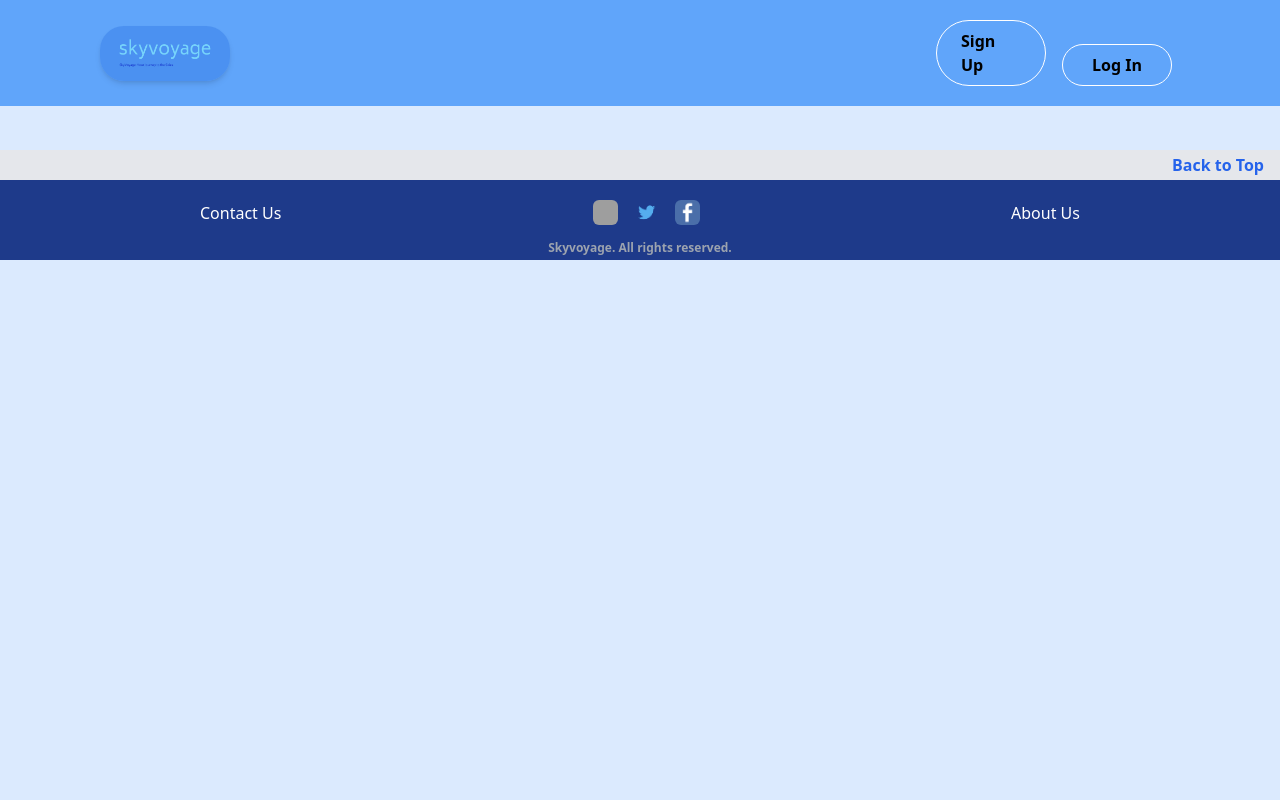
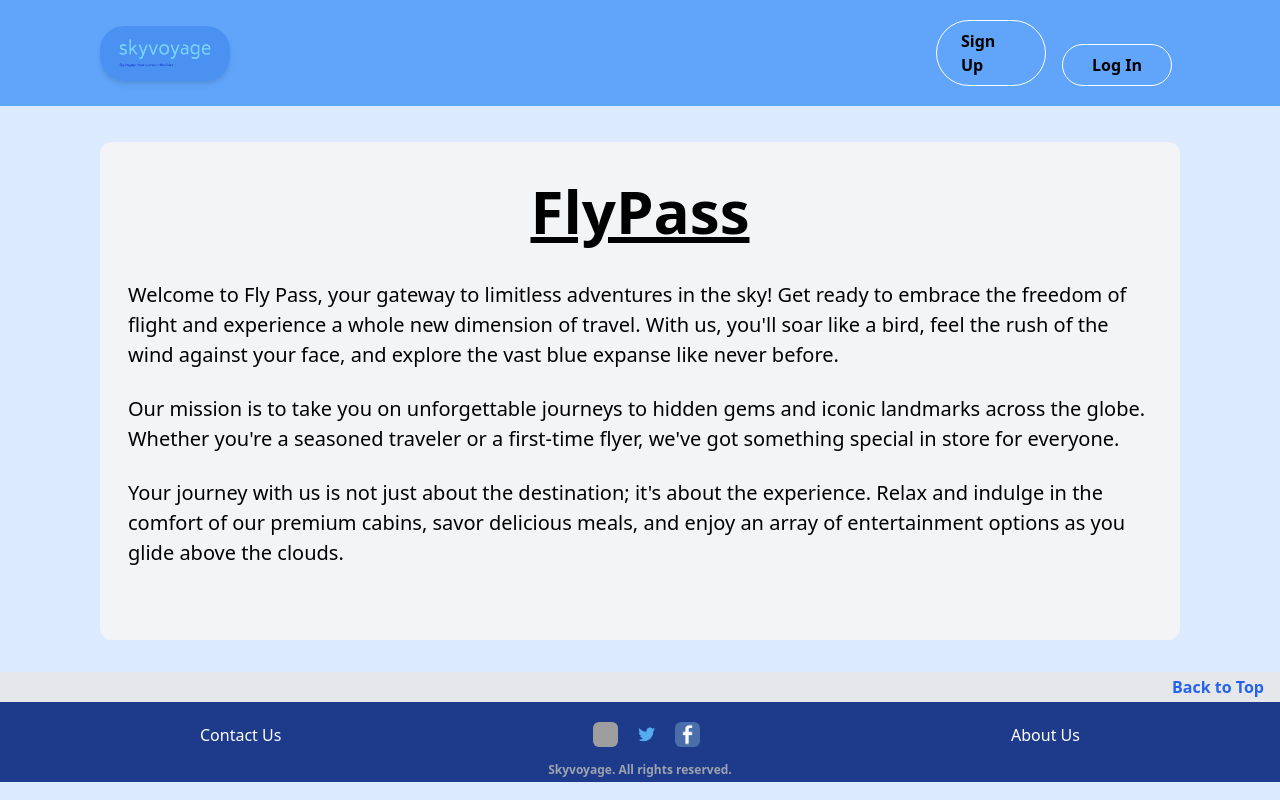
Before and after one commit to shubhjhawar/skyvoyage, a React (Vite) app in the folder frontend/: page /flypass in a window 1280 px wide. Built offline with nearby package versions, Linux system fonts and the light colour scheme; grey boxes are pictures that could not be loaded.

Commit message:
static pages done

```diff
--- a/frontend/src/App.jsx
+++ b/frontend/src/App.jsx
@@ -7,13 +7,11 @@ import Home from './pages/Home';
 import Login from './pages/Login';
 import Navbar from './components/Navbar';
 import Footer from './components/Footer';
-import Contact from './pages/Contact';
-import About from './pages/About';
 import FlightPage from './pages/FlightPage';
-
+import Extra from './pages/Extra';
+import { flypass, exclusiveDiscount, personalizedTravel, contact, about} from './constants';
 
 function App() {
-
   return (
     <BrowserRouter>
       <header >
@@ -24,9 +22,12 @@ function App() {
           <Route path="/" element={<Home />} />
           <Route path="/sign-up" element={<SignUp />} />
           <Route path="/login" element={<Login />} />
-          <Route path="/contact" element={<Contact />} />
-          <Route path="/about" element={<About />} />
           <Route path="/flights/:flight_id" element={<FlightPage />} />
+          <Route path="/deal" element={<Extra {...exclusiveDiscount} />} />
+          <Route path="/flypass" element={<Extra {...flypass}/>} />
+          <Route path="/plans" element={<Extra {...personalizedTravel}/>} />
+          <Route path="/contact" element={<Extra {...contact}/>} />
+          <Route path="/about" element={<Extra {...about}/>} />
         </Routes>
       </main>
       <footer>
--- a/frontend/src/components/Plans.jsx
+++ b/frontend/src/components/Plans.jsx
@@ -5,7 +5,7 @@ import { SectionWrapper } from '../hoc';
 const Plans = () => {
 
   return (
-    <a href="/Plans" className={`${styles.homeComponent}`}>
+    <a href="/plans" className={`${styles.homeComponent}`}>
         <h1 className={`${styles.homeComponentHeading} text-red-500`}>Personalized Plans</h1>
         <p className={`${styles.homeComponentPara} -mt-[20px]`}>Tailor your travel experience to perfection with our personalized travel planning services. Whether you're a solo traveler seeking adventure, a couple planning a romantic getaway, or a family looking for a memorable vacation, we've got you covered. Let us create a customized itinerary that fulfills your travel dreams.</p>
         <button
--- /dev/null
+++ b/frontend/src/constants/index.js
@@ -0,0 +1,39 @@
+export const flypass = {
+    heading:"FlyPass",
+    subpara1:"Welcome to Fly Pass, your gateway to limitless adventures in the sky! Get ready to embrace the freedom of flight and experience a whole new dimension of travel. With us, you'll soar like a bird, feel the rush of the wind against your face, and explore the vast blue expanse like never before.",
+    subpara2:"Our mission is to take you on unforgettable journeys to hidden gems and iconic landmarks across the globe. Whether you're a seasoned traveler or a first-time flyer, we've got something special in store for everyone.",
+    subpara3:"Your journey with us is not just about the destination; it's about the experience. Relax and indulge in the comfort of our premium cabins, savor delicious meals, and enjoy an array of entertainment options as you glide above the clouds.",
+
+};
+
+export const exclusiveDiscount = {
+    heading: "Limited Time Exclusive Discount",
+    subpara1:"This is your chance to get a limited-time exclusive discount of 20% on any flights going to Europe, this Fall.",
+    subpara2:"Don't miss this incredible offer to explore the enchanting cities, charming villages, and stunning landscapes of Europe while enjoying a special discount on your flight tickets.",
+    subpara3:"Hurry and book now! This offer is only valid for a limited time, and seats are filling up fast.",
+};
+
+export const personalizedTravel = {
+    heading: "Tailor Your Travel Experience",
+    subpara1: "Tailor your travel experience to perfection with our personalized travel planning services. Whether you're a solo traveler seeking adventure, a couple planning a romantic getaway, or a family looking for a memorable vacation, we've got you covered.",
+    subpara2: "Let us create a customized itinerary that fulfills your travel dreams. Our team of experienced travel experts will curate a unique journey tailored to your preferences, interests, and budget.",
+    subpara3: "From choosing the best destinations, accommodations, and activities, to providing insider tips and recommendations, we'll ensure your trip is unforgettable from start to finish.",
+};
+
+export const contact = {
+    heading: "Get in Touch",
+    subpara1: "We would love to hear from you and assist you with any inquiries or feedback you may have. Feel free to get in touch with our friendly customer support team!",
+    subpara2: "You can reach us through the following channels:",
+    subpara3: "Phone: +1 (123) 456-7890",
+    subpara4: "Email: info@skyvoyage.com",
+    subpara5: "Social Media: Follow us on Twitter, Facebook, and Instagram for the latest updates and offers!",
+};
+
+
+export const about = {
+    heading: "About SkyVoyage",
+    subpara1: "Welcome to SkyVoyage, your ultimate portal to extraordinary travel experiences. Our mission is to take you on unforgettable journeys high above the clouds, where you can explore the world's most captivating destinations and create cherished memories.",
+    subpara2: "At SkyVoyage, we are driven by a passion for travel and a commitment to excellence. We believe that every journey should be a seamless blend of comfort, convenience, and adventure, and that's exactly what we offer to our valued customers.",
+    subpara3: "With a wide selection of flights, personalized itineraries, and exceptional customer service, SkyVoyage is your go-to choice for all your travel aspirations. Whether you're a seasoned globetrotter or a first-time flyer, we've got something special for everyone.",
+    subpara4: "Join us as we embark on a voyage of discovery and immerse ourselves in the wonders of the world. Let your dreams take flight with SkyVoyage, and let the adventures begin!",
+};
--- a/frontend/src/hoc/SectionWrapper.jsx
+++ b/frontend/src/hoc/SectionWrapper.jsx
@@ -1,16 +1,16 @@
-import React from 'react'
+import React from 'react';
 
-const SectionWrapper = (Component, idName) =>
-function HOC() {
-    return (
-        <div className="px-[100px]">
-            <span className='hash-span' id={idName}>
-                &nbsp;
-            </span>
-            <Component />
-        </div>
-    )
-}
+const SectionWrapper = (Component, idName) => {
+  const WrapperComponent = (props) => (
+    <div className="px-[100px]">
+      <span className="hash-span" id={idName}>
+        &nbsp;
+      </span>
+      <Component {...props} />
+    </div>
+  );
 
+  return WrapperComponent;
+};
 
 export default SectionWrapper;
--- a/frontend/src/pages/About.jsx
+++ /dev/null
@@ -1,9 +0,0 @@
-import React from 'react'
-
-const About = () => {
-  return (
-    <div>About</div>
-  )
-}
-
-export default About
--- a/frontend/src/pages/Contact.jsx
+++ /dev/null
@@ -1,9 +0,0 @@
-import React from 'react'
-
-const Contact = () => {
-  return (
-    <div>Contact</div>
-  )
-}
-
-export default Contact
--- /dev/null
+++ b/frontend/src/pages/Extra.jsx
@@ -0,0 +1,22 @@
+import React from 'react'
+import { styles } from '../styles'
+import { SectionWrapper } from '../hoc'
+
+const Extra = (props) => {
+    console.log(props.heading);
+  return (
+    <div className={`${styles.pageLayout}`}>
+        <div className='w-full h-full'>
+            <h1 className="font-extrabold text-[60px] underline m-2 p-2 flex flex-row items-center justify-center">{props.heading}</h1>
+            <p className="m-2 p-2 text-[20px]">{props.subpara1}</p>
+            <p className="m-2 p-2 text-[20px]">{props.subpara2}</p>
+            <p className="m-2 p-2 text-[20px]">{props.subpara3}</p>
+            <p className="m-2 p-2 text-[20px]">{props.subpara4}</p>
+            <p className="m-2 p-2 text-[20px]">{props.subpara5}</p>
+        </div>
+    </div>
+  )
+}
+
+export default SectionWrapper(Extra, "");
+// export default Extra;
--- a/frontend/src/pages/Home.jsx
+++ b/frontend/src/pages/Home.jsx
@@ -5,7 +5,6 @@ import SearchFlights from '../components/SearchFlights';
 import Deal from '../components/Deal';
 import FlyPass from '../components/FlyPass';
 import Plans from '../components/Plans';
-import Footer from '../components/Footer';
 
 const Home = () => {
   return (
```
Also changed, not shown: 1 other file (tests, documents, lock files or other folders).
